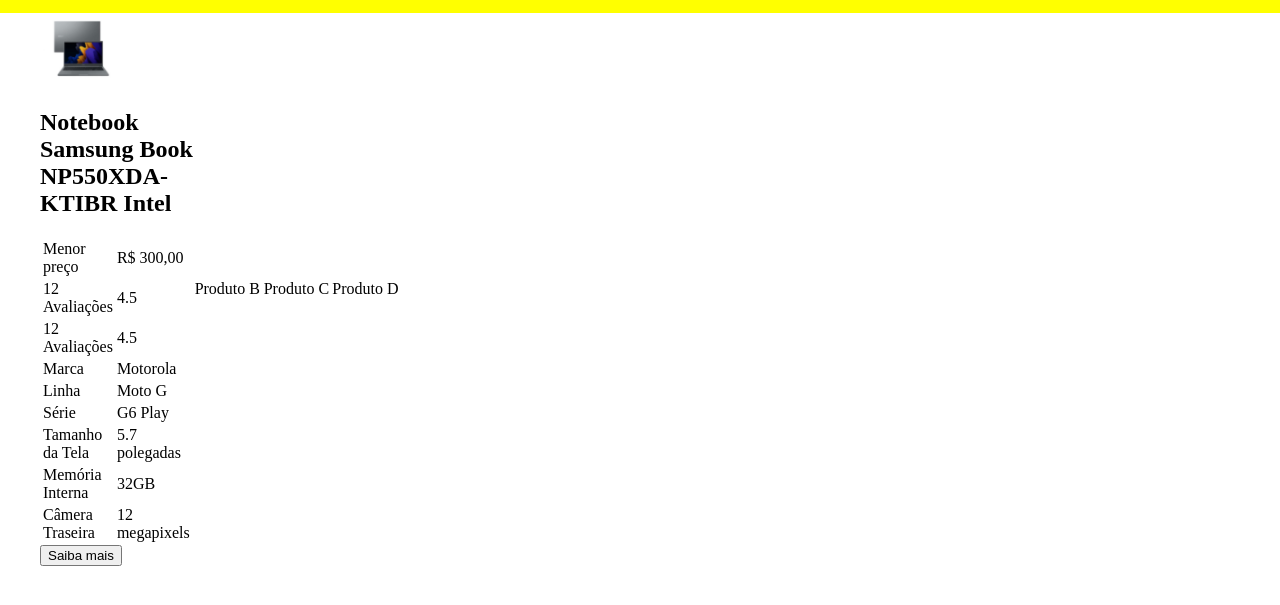
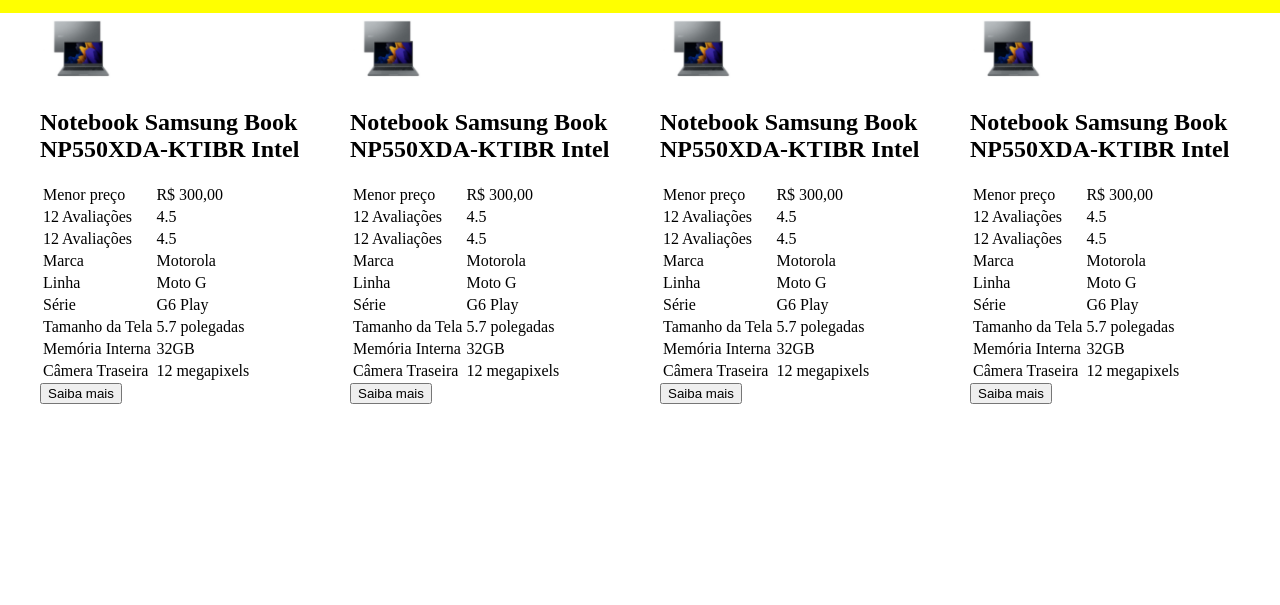
Before and after one commit to gabrielmagmag/comparador, a plain HTML site: page index.html in a window 1280 px wide. Shown: the part 47-652 px from the top of the page. Drawn offline with Linux system fonts and the light colour scheme.

Commit message:
scroll-snap

```diff
--- a/comparador.css
+++ b/comparador.css
@@ -19,10 +19,13 @@ ul
     margin: auto;
 }
 main{
-    overflow: horizontal;
-    max-width: 90vw;
-    width: 400px;
+    overflow: auto;
+    scroll-snap-type: inline;
     }
+main > ul > li
+{
+    scroll-snap-align: center;
+}
 
 img{
     max-width: 80px;
--- a/index.html
+++ b/index.html
@@ -60,9 +60,138 @@
 				<button>Saiba mais</button>
 
 			</li>
-			<li class="item">Produto B</li>
-			<li class="item">Produto C</li>
-			<li class="item">Produto D</li>
+			<li class="item"><img src="img/notebook-a.png" />
+				<h2>Notebook Samsung Book NP550XDA-KTIBR Intel</h2>
+				<table>
+					<tr>
+						<td>Menor preço</td>
+						<td>R$ 300,00</td>
+					</tr>
+
+					<tr>
+						<td>12 Avaliações</td>
+						<td>4.5</td>
+					</tr>
+					<tr>
+						<td>12 Avaliações</td>
+						<td>4.5</td>
+					</tr>
+					<tr>
+						<td>Marca</td>
+						<td>Motorola</td>
+					</tr>
+					<tr>
+						<td>Linha</td>
+						<td>Moto G</td>
+					</tr>
+					<tr>
+						<td>Série</td>
+						<td>G6 Play</td>
+					</tr>
+					<tr>
+						<td>Tamanho da Tela</td>
+						<td>5.7 polegadas</td>
+					</tr>
+
+					<tr>
+						<td>Memória Interna</td>
+						<td>32GB</td>
+					</tr>
+					<tr>
+						<td>Câmera Traseira</td>
+						<td>12 megapixels</td>
+					</tr>
+
+				</table>
+				<button>Saiba mais</button></li>
+			<li class="item"><img src="img/notebook-a.png" />
+				<h2>Notebook Samsung Book NP550XDA-KTIBR Intel</h2>
+				<table>
+					<tr>
+						<td>Menor preço</td>
+						<td>R$ 300,00</td>
+					</tr>
+
+					<tr>
+						<td>12 Avaliações</td>
+						<td>4.5</td>
+					</tr>
+					<tr>
+						<td>12 Avaliações</td>
+						<td>4.5</td>
+					</tr>
+					<tr>
+						<td>Marca</td>
+						<td>Motorola</td>
+					</tr>
+					<tr>
+						<td>Linha</td>
+						<td>Moto G</td>
+					</tr>
+					<tr>
+						<td>Série</td>
+						<td>G6 Play</td>
+					</tr>
+					<tr>
+						<td>Tamanho da Tela</td>
+						<td>5.7 polegadas</td>
+					</tr>
+
+					<tr>
+						<td>Memória Interna</td>
+						<td>32GB</td>
+					</tr>
+					<tr>
+						<td>Câmera Traseira</td>
+						<td>12 megapixels</td>
+					</tr>
+
+				</table>
+				<button>Saiba mais</button></li>
+			<li class="item"><img src="img/notebook-a.png" />
+				<h2>Notebook Samsung Book NP550XDA-KTIBR Intel</h2>
+				<table>
+					<tr>
+						<td>Menor preço</td>
+						<td>R$ 300,00</td>
+					</tr>
+
+					<tr>
+						<td>12 Avaliações</td>
+						<td>4.5</td>
+					</tr>
+					<tr>
+						<td>12 Avaliações</td>
+						<td>4.5</td>
+					</tr>
+					<tr>
+						<td>Marca</td>
+						<td>Motorola</td>
+					</tr>
+					<tr>
+						<td>Linha</td>
+						<td>Moto G</td>
+					</tr>
+					<tr>
+						<td>Série</td>
+						<td>G6 Play</td>
+					</tr>
+					<tr>
+						<td>Tamanho da Tela</td>
+						<td>5.7 polegadas</td>
+					</tr>
+
+					<tr>
+						<td>Memória Interna</td>
+						<td>32GB</td>
+					</tr>
+					<tr>
+						<td>Câmera Traseira</td>
+						<td>12 megapixels</td>
+					</tr>
+
+				</table>
+				<button>Saiba mais</button></li>
 		</ul>
 	</main>
 </body>
```
